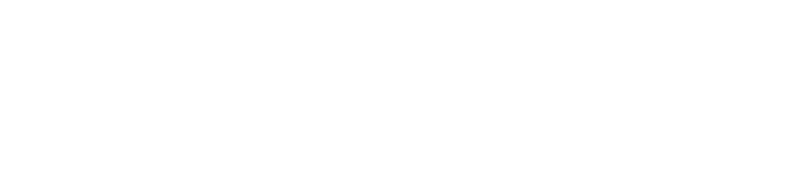
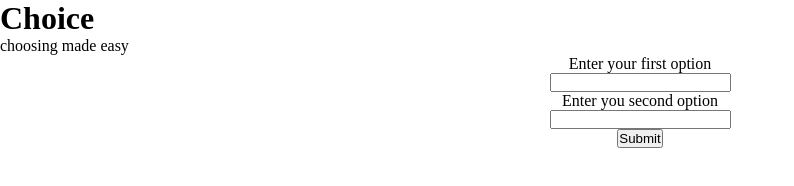
Before and after one commit to iprakritip/paradox_of_choice, a plain HTML site: page index.html in a window 1280 px wide. Shown: the whole page, without its empty margins (0-794 px from the left). Drawn offline with Linux system fonts and the light colour scheme.

Commit message:
add html

```diff
--- a/index.css
+++ b/index.css
@@ -0,0 +1,12 @@
+*{
+    margin: 0;
+    padding: 0;
+    box-sizing: border-box;
+}
+
+#myForm{
+display: flex;
+flex-direction: column;
+justify-content: center;
+align-items: center;
+}
--- a/index.html
+++ b/index.html
@@ -4,9 +4,22 @@
     <meta charset="UTF-8">
     <meta http-equiv="X-UA-Compatible" content="IE=edge">
     <meta name="viewport" content="width=device-width, initial-scale=1.0">
-    <title>Document</title>
+    <link rel="stylesheet" href="index.css">
+    <title>Make a Choice</title>
 </head>
 <body>
+    <div class="container" id="container">
+        <h1>Choice</h1>
+        <span>choosing made easy</span>
+        <form action="/" id="myForm">
+            <label for="choice1">Enter your first option</label>
+            <input type="text" id="choice1">
+            <label for="choice2">Enter you second option</label>
+            <input type="text" id="choice2">
+            <button id="submitBtn" onSubmit="submitForm();">Submit</button>
+        </form>
+    </div>
 
+    <script src="index.js"></script>
 </body>
 </html>
--- a/index.js
+++ b/index.js
@@ -0,0 +1,23 @@
+const opt1 = document.getElementById("choice1");
+const opt2 = document.getElementById("choice2");
+const decision = document.createElement("h2");
+const container = document.getElementById("container");
+const form = document.getElementById("myForm");
+const number = Math.floor(Math.random() * 10);
+
+const submitBtn = document.getElementById("submitBtn");
+submitBtn.addEventListener("click",()=>{
+form .submit();
+})
+function submitForm(e) {
+    // opt1.style.display = "none";
+    // opt2.style.display = "none";
+    // if (number % 2 == 0) {
+    //     decision.innerHTML = `You should go with option 1 i.e ${opt2.value}`
+    // }
+    // else {
+    //     decision.innerHTML = `You should go with option 1 i.e ${opt21.value}`
+    // }
+    // container.appendChild(decision);
+    console.log("gesdafZ")
+}
```
